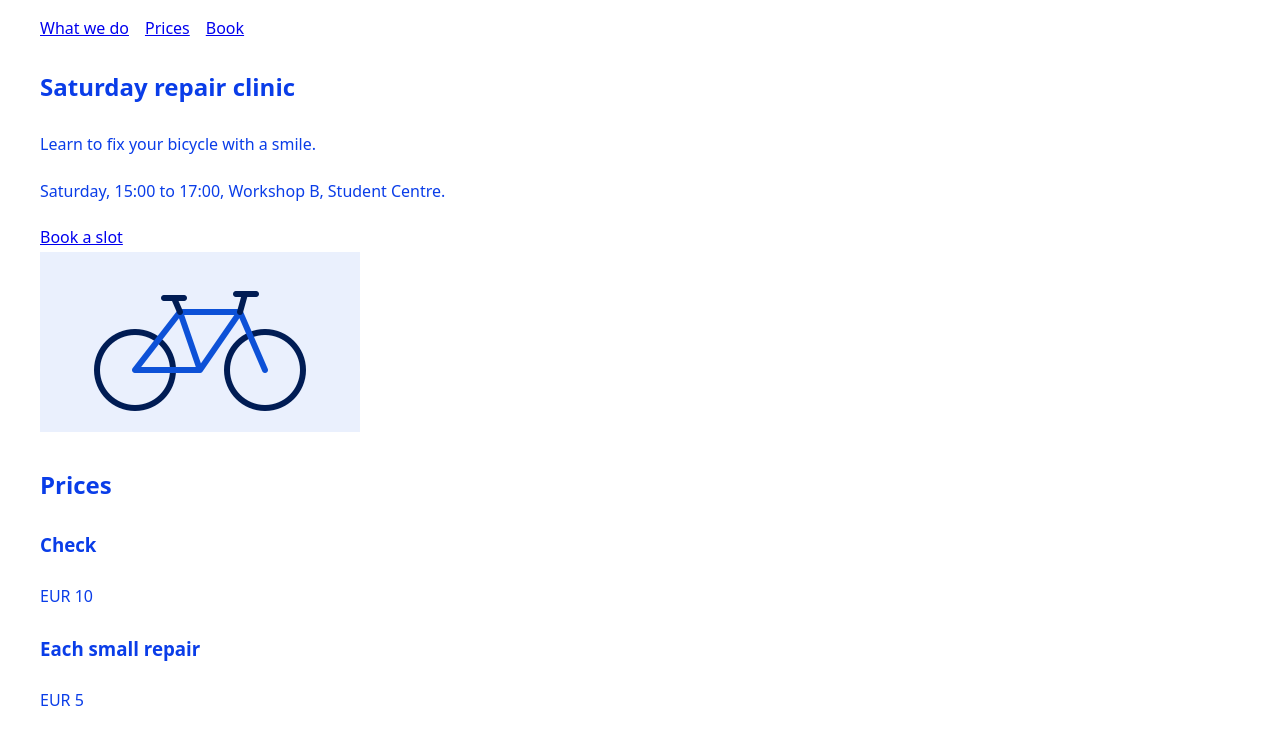
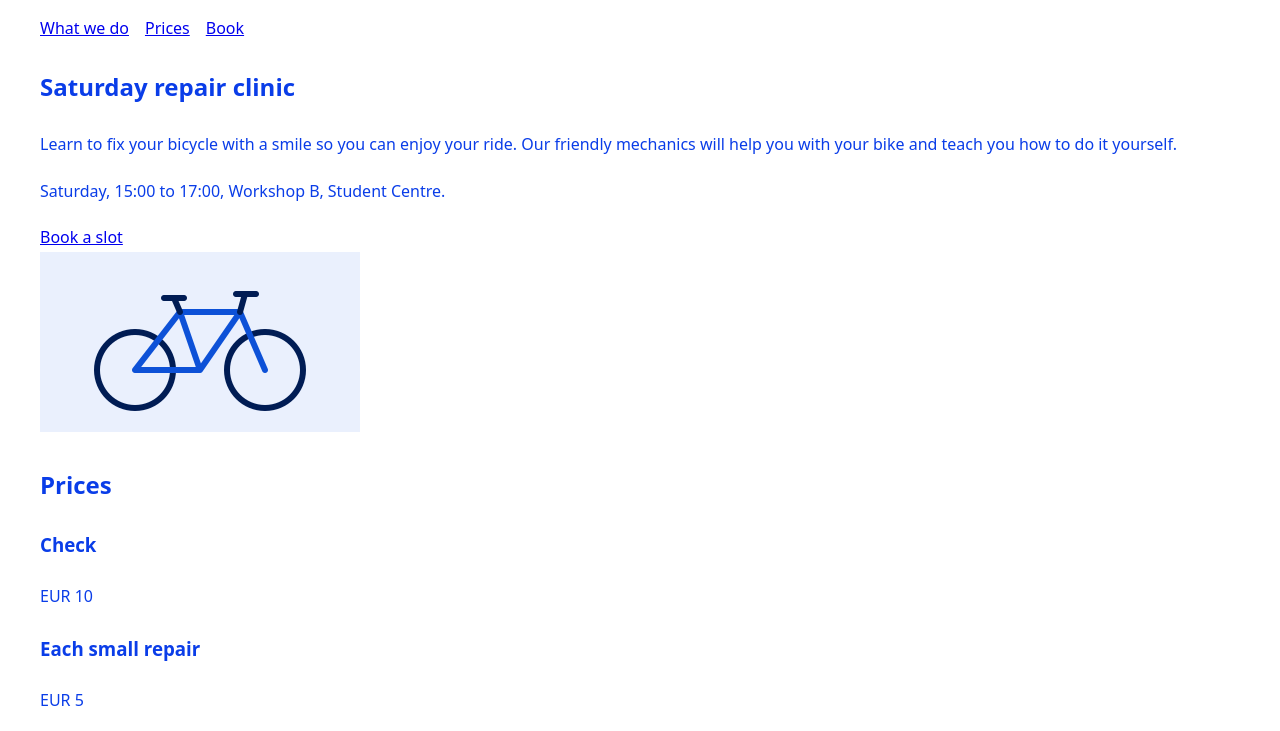
Before and after one commit to Roscojil/clinic, a plain HTML site: page index.html in a window 1280 px wide. Shown: the part 49-780 px from the top of the page. Drawn offline with Linux system fonts and the light colour scheme.

Commit message:
make promise clearer

```diff
--- a/index.html
+++ b/index.html
@@ -22,7 +22,7 @@
   <main>
     <section class="hero">
       <h1>Saturday repair clinic</h1>
-      <p>Learn to fix your bicycle with a smile.</p>
+      <p>Learn to fix your bicycle with a smile so you can enjoy your ride. Our friendly mechanics will help you with your bike and teach you how to do it yourself. </p>
       <p>Saturday, 15:00 to 17:00, Workshop B, Student Centre.</p>
       <a class="button" href="#book">Book a slot</a>
     </section>
```
